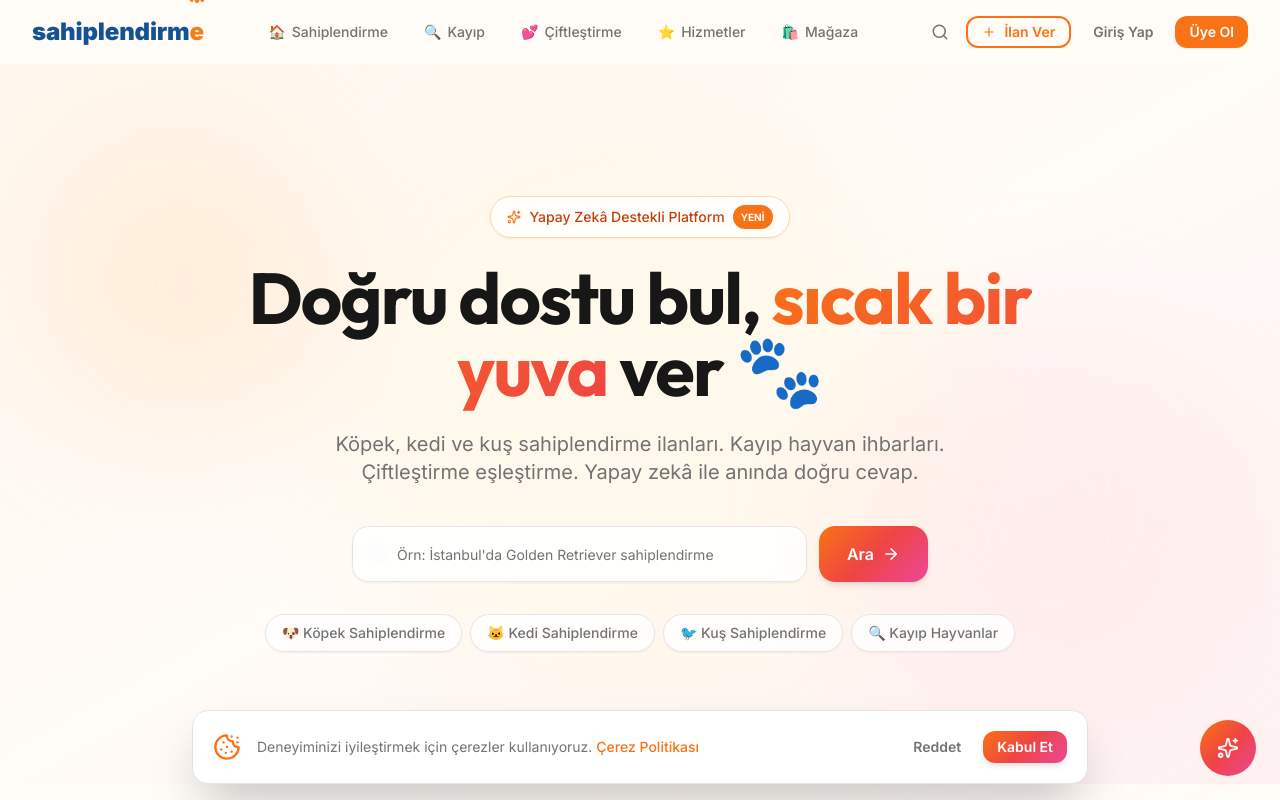
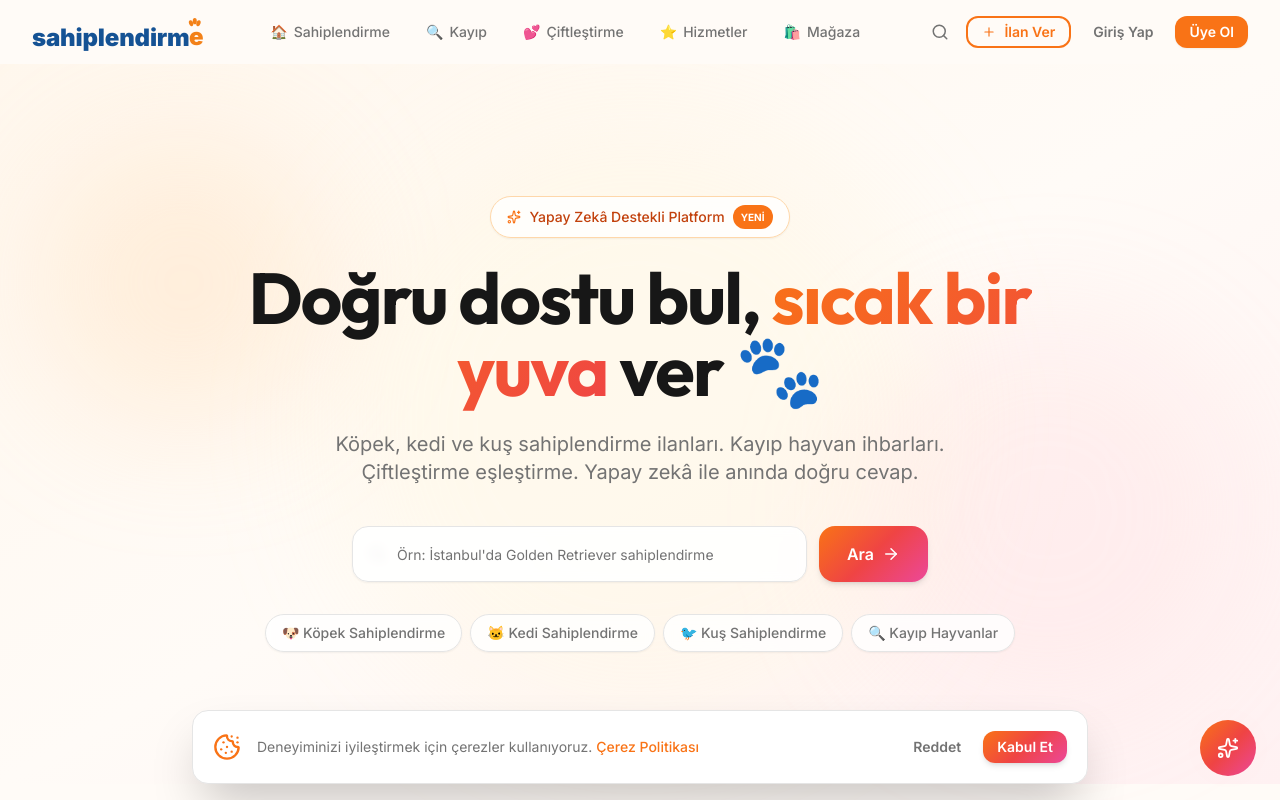
Before and after one commit to sevkabilgisayar/sahiplendirme-web, a Next.js app: page / in a window 1280 px wide. Shown: the top 800 px of the page. Built offline with nearby package versions, Linux system fonts and the light colour scheme.

Commit message:
fix: logo SVG tabanli yeniden tasarim pati parmaklar düzgün

```diff
--- a/src/components/ui/SiteLogo.tsx
+++ b/src/components/ui/SiteLogo.tsx
@@ -4,97 +4,87 @@ interface SiteLogoProps {
   size?: 'sm' | 'md' | 'lg';
 }
 
+/**
+ * Logo: "sahiplendirme" — mavi + turuncu "e" pati şekliyle
+ * Pati parmakları "e"nin x-yüksekliği içinde konumlandırılır,
+ * header overflow sorununu önlemek için SVG kullanılır.
+ */
 export default function SiteLogo({ size = 'md' }: SiteLogoProps) {
-  const fontSizes: Record<string, number> = { sm: 18, md: 24, lg: 30 };
-  const fs = fontSizes[size];
+  const fs = size === 'sm' ? 18 : size === 'lg' ? 32 : 24;
 
-  // Paw toe dimensions scale with font size
-  const toeW = Math.round(fs * 0.18);
-  const toeH = Math.round(fs * 0.25);
-  const toeGap = Math.round(fs * 0.05);
-  const toeOffset = Math.round(fs * 0.28); // how far above the letter
+  // Parmak boyutları font boyutuyla orantılı
+  const toeRx = fs * 0.085;   // yatay yarıçap
+  const toeRy = fs * 0.13;    // dikey yarıçap
+  const gap   = fs * 0.07;    // parmaklararası boşluk
+
+  // "e" harfi SVG içinde çizilir — x-yüksekliği yaklaşık %68
+  const eH     = fs;           // SVG yüksekliği = font boyutu
+  const eBaseY = eH;           // baseline SVG'nin altında
+
+  // 3 parmak merkezi — "e"nin üst kenarına oturur
+  const xMid   = toeRx * 2 + gap; // "e"nin genişliğinin yaklaşık yarısı
+  const toeTop = toeRy + 1;       // SVG üstünden biraz içeride
+
+  const toe1 = { cx: xMid - toeRx - gap, cy: toeTop + 1, rot: -18 };
+  const toe2 = { cx: xMid,               cy: toeTop - 1, rot: 0   };
+  const toe3 = { cx: xMid + toeRx + gap, cy: toeTop + 1, rot: 18  };
+
+  const svgW = fs * 0.64; // "e" harfinin genişliği
 
   return (
     <span
       style={{
         display: 'inline-flex',
         alignItems: 'baseline',
+        fontWeight: 900,
         lineHeight: 1,
-        fontWeight: 900,
         letterSpacing: '-0.01em',
-        overflow: 'visible',
       }}
     >
-      {/* sahiplendirm — dark blue */}
-      <span style={{ color: '#155294', fontSize: fs }}>sahiplendirm</span>
+      {/* Mavi kısım */}
+      <span style={{ color: '#155294', fontSize: fs, fontFamily: 'inherit' }}>
+        sahiplendirm
+      </span>
 
-      {/* e — orange, with paw toes above */}
-      <span
+      {/* Turuncu "e" + pati parmakları — SVG ile kesin konum */}
+      <svg
+        width={svgW + 4}
+        height={eH + toeRy * 2 + 2}
+        viewBox={`0 0 ${svgW + 4} ${eH + toeRy * 2 + 2}`}
         style={{
-          position: 'relative',
           display: 'inline-block',
+          verticalAlign: 'text-bottom',
           overflow: 'visible',
-          color: '#f38118',
-          fontSize: fs,
-          // extra top padding so toes don't get clipped by parent flex
-          paddingTop: toeOffset + toeH + 2,
-          marginTop: -(toeOffset + toeH + 2),
+          marginLeft: -1,
+          marginBottom: 0,
         }}
+        aria-hidden
       >
-        {/* Three paw toes — left, center, right */}
-        <span
-          aria-hidden
-          style={{
-            position: 'absolute',
-            bottom: '100%',
-            left: '50%',
-            transform: 'translateX(-50%)',
-            display: 'flex',
-            alignItems: 'flex-end',
-            gap: toeGap,
-            marginBottom: 2,
-            overflow: 'visible',
-          }}
+        {/* Pati parmakları */}
+        {[toe1, toe2, toe3].map((t, i) => (
+          <ellipse
+            key={i}
+            cx={t.cx}
+            cy={t.cy + toeRy + 1}
+            rx={toeRx}
+            ry={toeRy}
+            fill="#f38118"
+            transform={`rotate(${t.rot}, ${t.cx}, ${t.cy + toeRy + 1})`}
+          />
+        ))}
+
+        {/* "e" harfi */}
+        <text
+          x={0}
+          y={eH + toeRy * 2 + 1}
+          fill="#f38118"
+          fontFamily="inherit"
+          fontWeight={900}
+          fontSize={fs}
         >
-          {/* Left toe — shorter, angled left */}
-          <span
-            style={{
-              display: 'block',
-              width: toeW,
-              height: toeH - 1,
-              background: '#f38118',
-              borderRadius: '50%',
-              transform: 'rotate(-18deg)',
-              marginBottom: 1,
-            }}
-          />
-          {/* Center toe — tallest */}
-          <span
-            style={{
-              display: 'block',
-              width: toeW + 1,
-              height: toeH + 2,
-              background: '#f38118',
-              borderRadius: '50%',
-            }}
-          />
-          {/* Right toe — shorter, angled right */}
-          <span
-            style={{
-              display: 'block',
-              width: toeW,
-              height: toeH - 1,
-              background: '#f38118',
-              borderRadius: '50%',
-              transform: 'rotate(18deg)',
-              marginBottom: 1,
-            }}
-          />
-        </span>
-
-        {/* The letter itself */}
-        e
-      </span>
+          e
+        </text>
+      </svg>
     </span>
   );
 }
```
